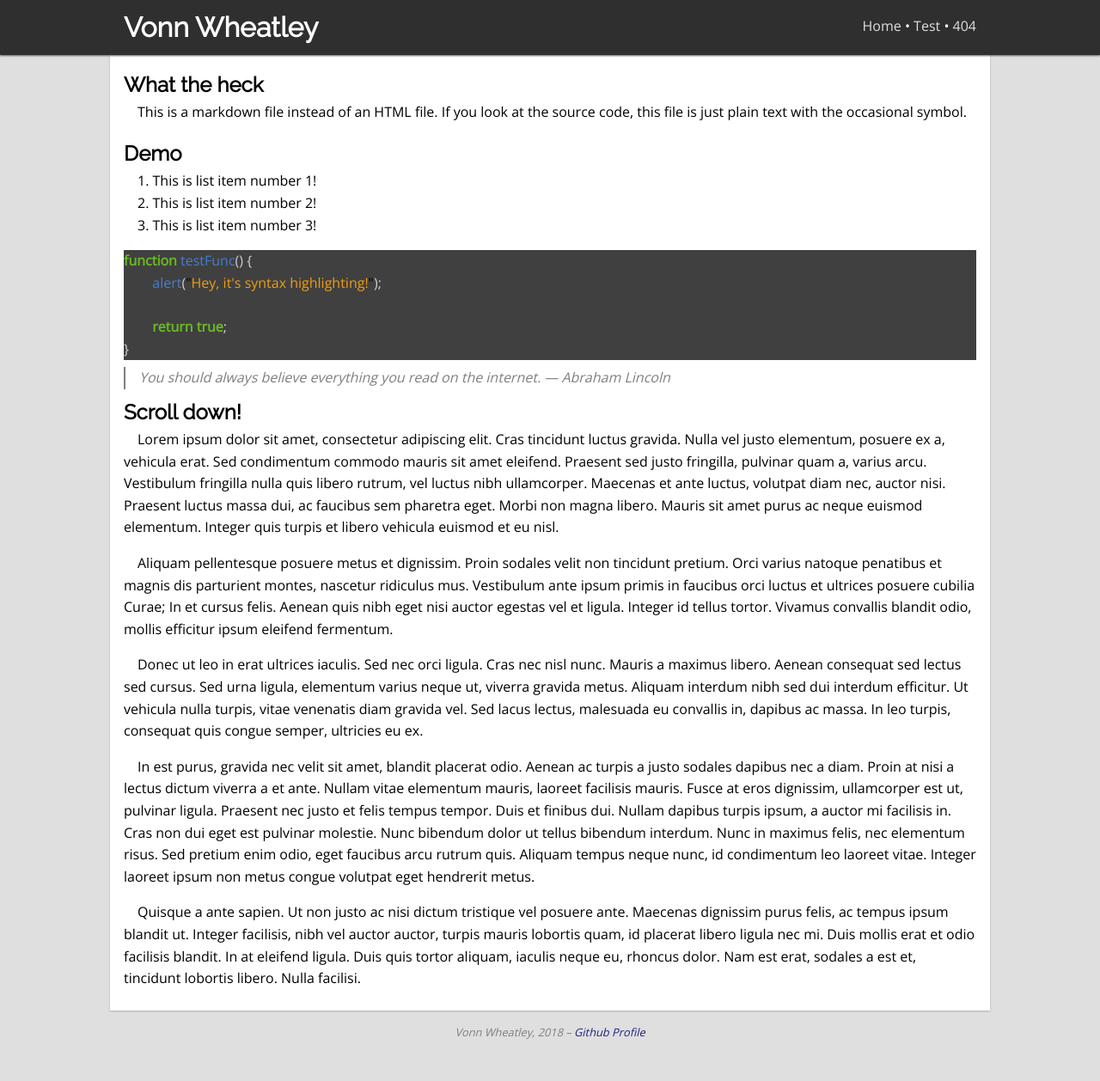
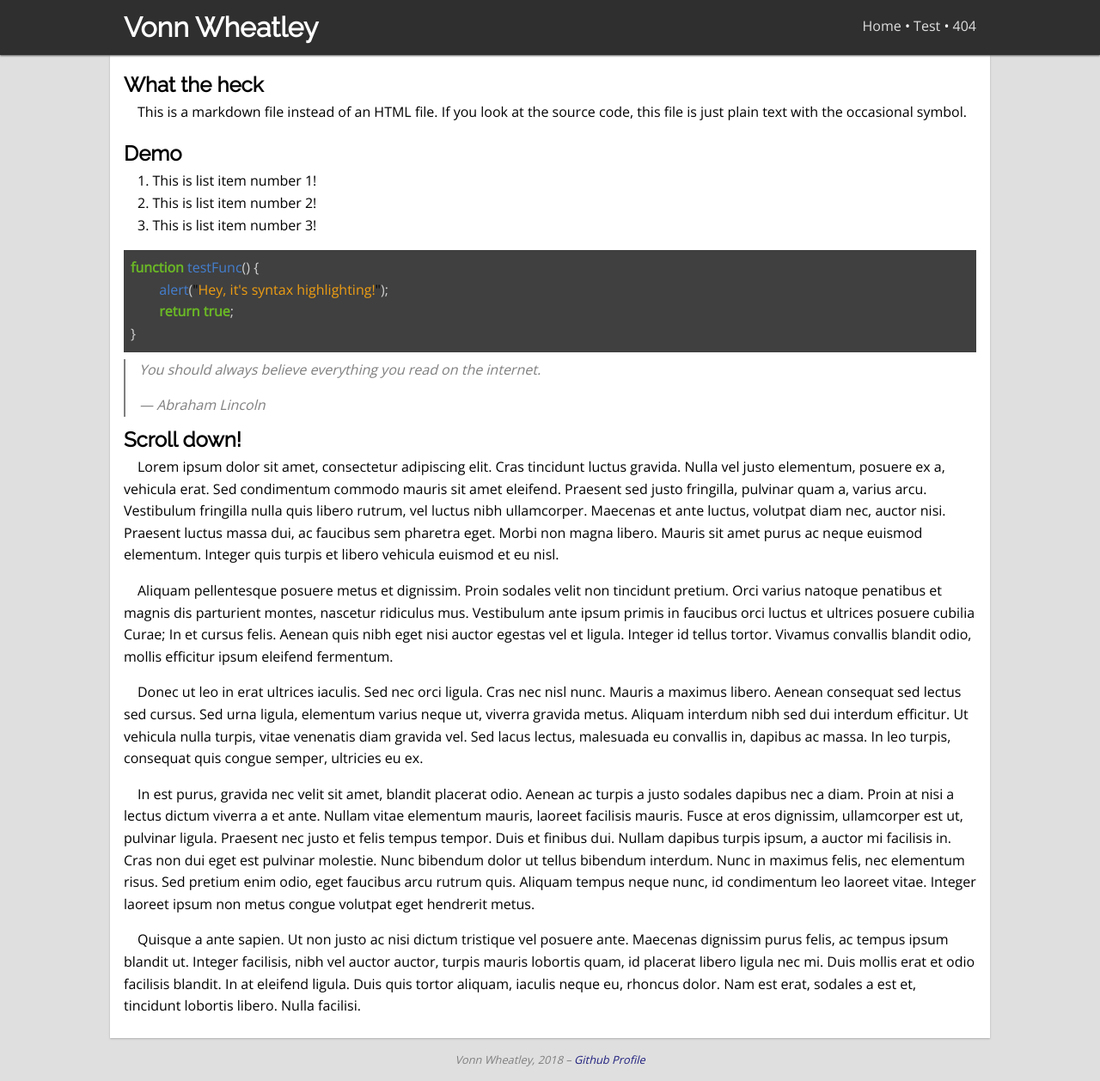
Before and after one commit to VonnW/vonnw.github.io, a Jekyll site: the page built from test.md, in a window 1280 px wide and 1258 px high. Shown: the whole window at 86% size. Built offline with Jekyll 4.4.1, drawn with Linux system fonts in a browser that asks for light colours.

Commit message:
fixed everything

````diff
--- a/css/style.css
+++ b/css/style.css
@@ -162,3 +162,7 @@
 
 	font-style: italic;
 }
+
+pre {
+	padding: .5rem;
+}
--- a/js/script.js
+++ b/js/script.js
@@ -1,9 +1,10 @@
 window.addEventListener("DOMContentLoaded", function() {
-	//clean(document.body);
+	clean(document.body);
 });
 
 // From sitepoint.com/removing-useless-nodes-from-the-dom/
 // I just fixed their awful formatting
+// and made it not mess with syntax highlighting
 function clean(node) {
 	for (var n = 0; n < node.childNodes.length; n++) {
 		var child = node.childNodes[n];
@@ -11,7 +12,7 @@
 		if (child.nodeType === 8 || (child.nodeType === 3 && !/\S/.test(child.nodeValue))) {
 			node.removeChild(child);
 			n--;
-		} else if (child.nodeType === 1) {
+		} else if (child.nodeType === 1 && !/pre|code/i.test(child.tagName)) {
 			clean(child);
 		}
 	}
--- a/test.md
+++ b/test.md
@@ -16,12 +16,12 @@
 ``` javascript
 function testFunc() {
 	alert("Hey, it's syntax highlighting!");
-
 	return true;
 }
 ```
 
 > You should always believe everything you read on the internet.
+>
 > &mdash; Abraham Lincoln
 
 ## Scroll down!
````
